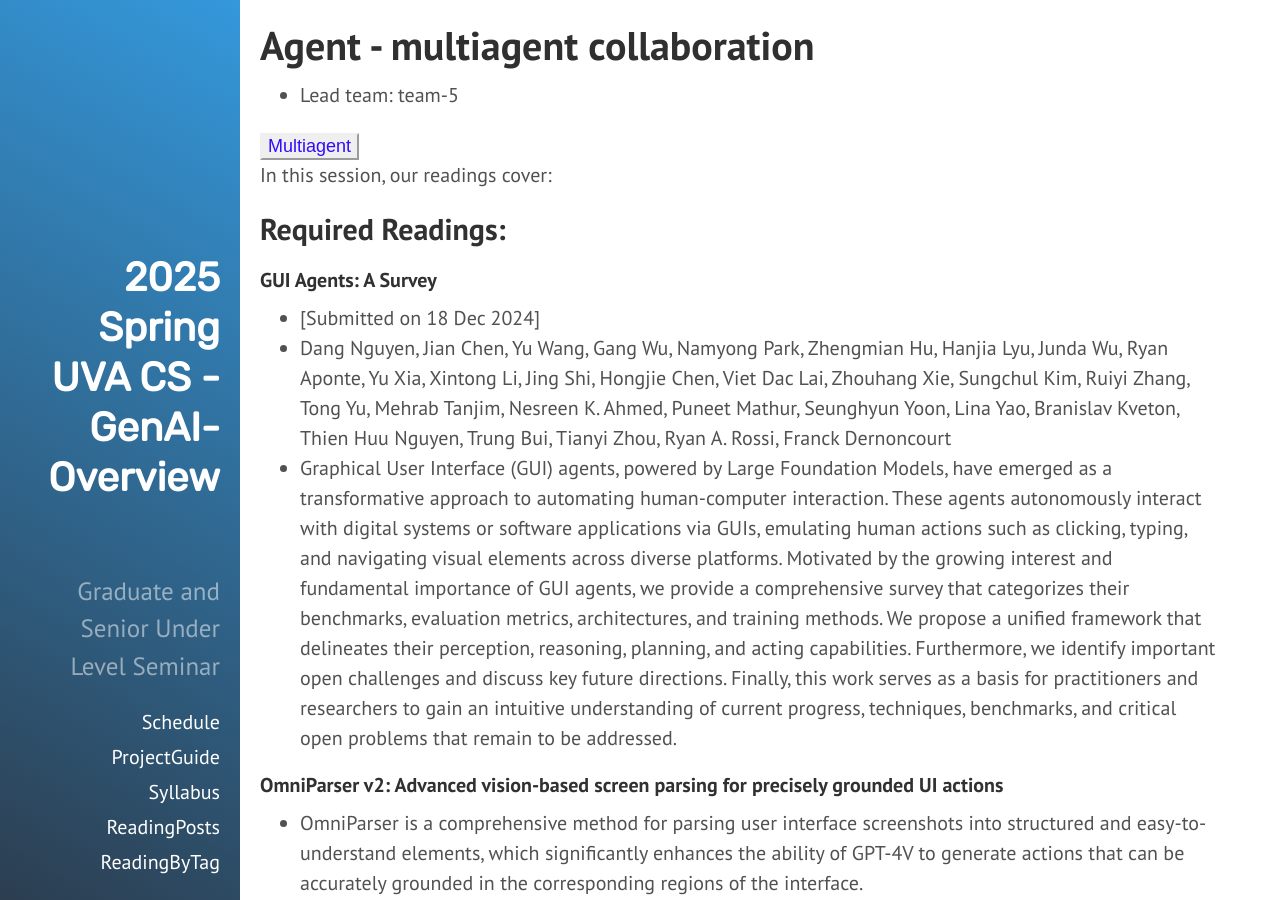
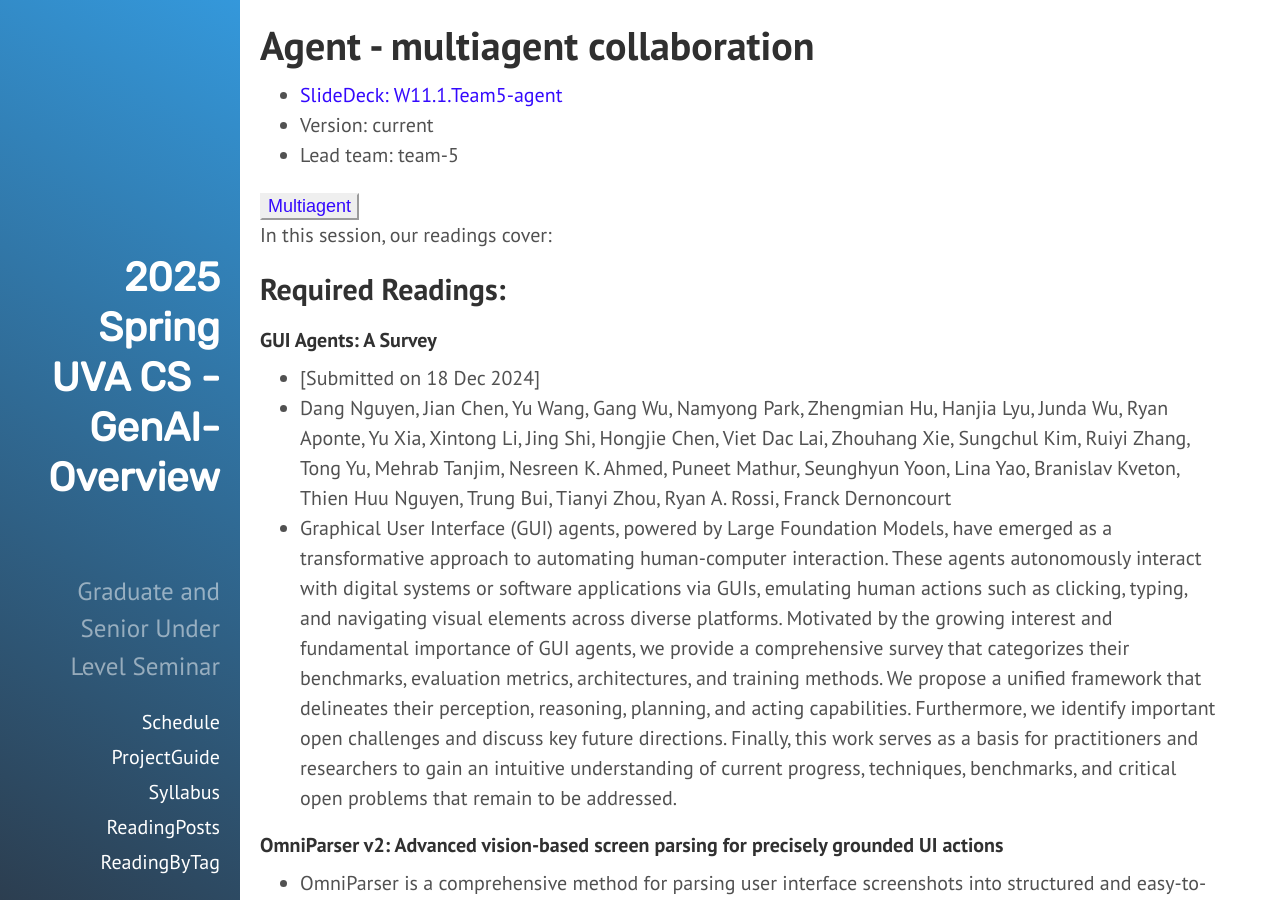
Before and after one commit to qiyanjun/2025sp-GenAI-overview, a Jekyll site: the page built from _contents/S0-L19.md, in a window 1280 px wide and 900 px high. Built offline with Jekyll 4.4.1, drawn with Linux system fonts in a browser that asks for light colours.

Commit message:
adding multiagent slide deck

```diff
--- a/_contents/S0-L19.md
+++ b/_contents/S0-L19.md
@@ -1,8 +1,8 @@
 ---
 layout: post
 title: Agent - multiagent collaboration
-lecture:
-lectureVersion: next
+lecture: W11.1.Team5-agent
+lectureVersion: current
 extraContent:
 notes:
 video: team-5
```
Also changed, not shown: 1 other file.
